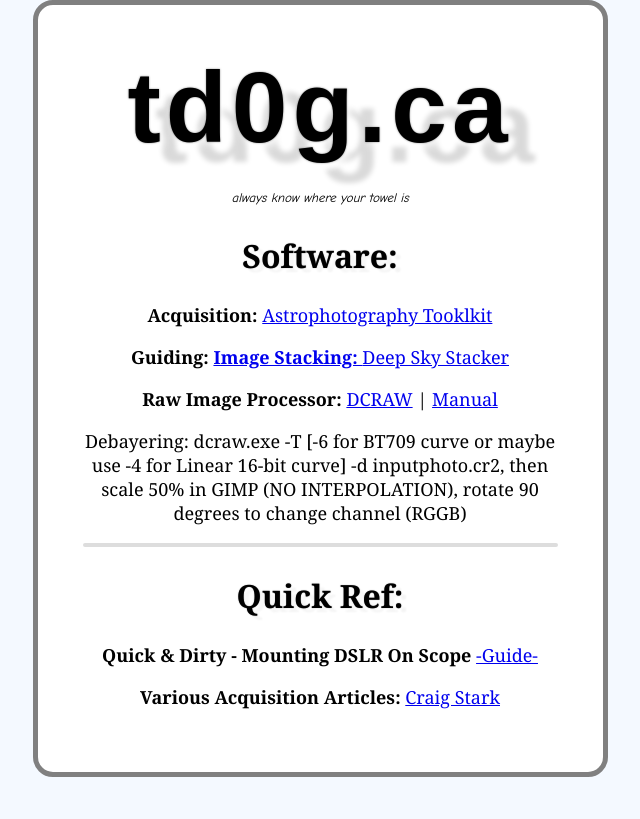
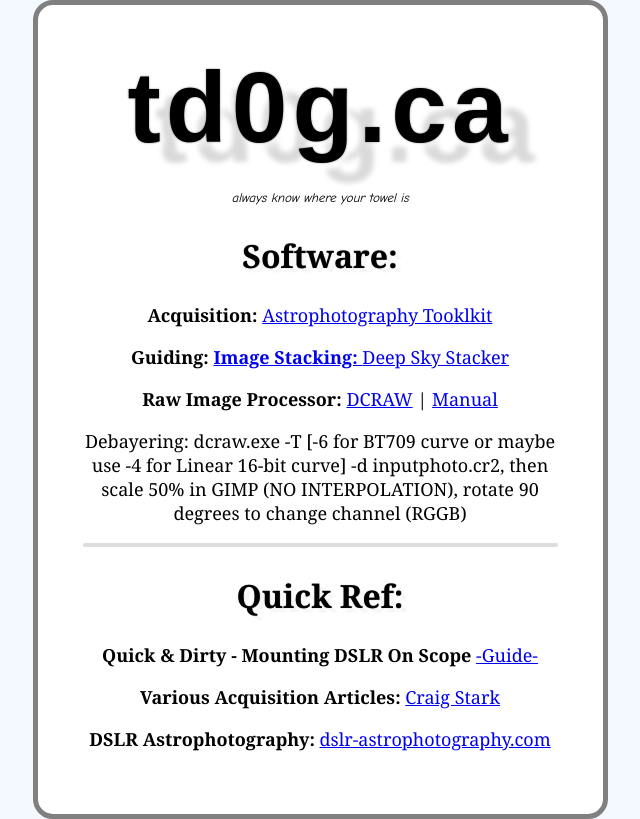
Before and after one commit to td0g/index, a plain HTML site: page astroref.html in a window 1280 px wide. Shown: the whole page, without its empty margins (320-960 px from the left). Drawn offline with Linux system fonts and the light colour scheme.

Commit message:
Update astroref.html

```diff
--- a/astroref.html
+++ b/astroref.html
@@ -20,6 +20,7 @@
 <h2>Quick Ref:</h2>
 <p><b>Quick & Dirty - Mounting DSLR On Scope </b><a href="http://www.televue.com/engine/TV3b_page.asp?id=85">-Guide-</a> </p>
 <p><b>Various Acquisition Articles: </b><a href="http://www.stark-labs.com/craig/articles/articles.html">Craig Stark</a></p>
+<p><b>DSLR Astrophotography: </b><a href="http://dslr-astrophotography.com/">dslr-astrophotography.com</a></p>
 
 
 </body>
```
